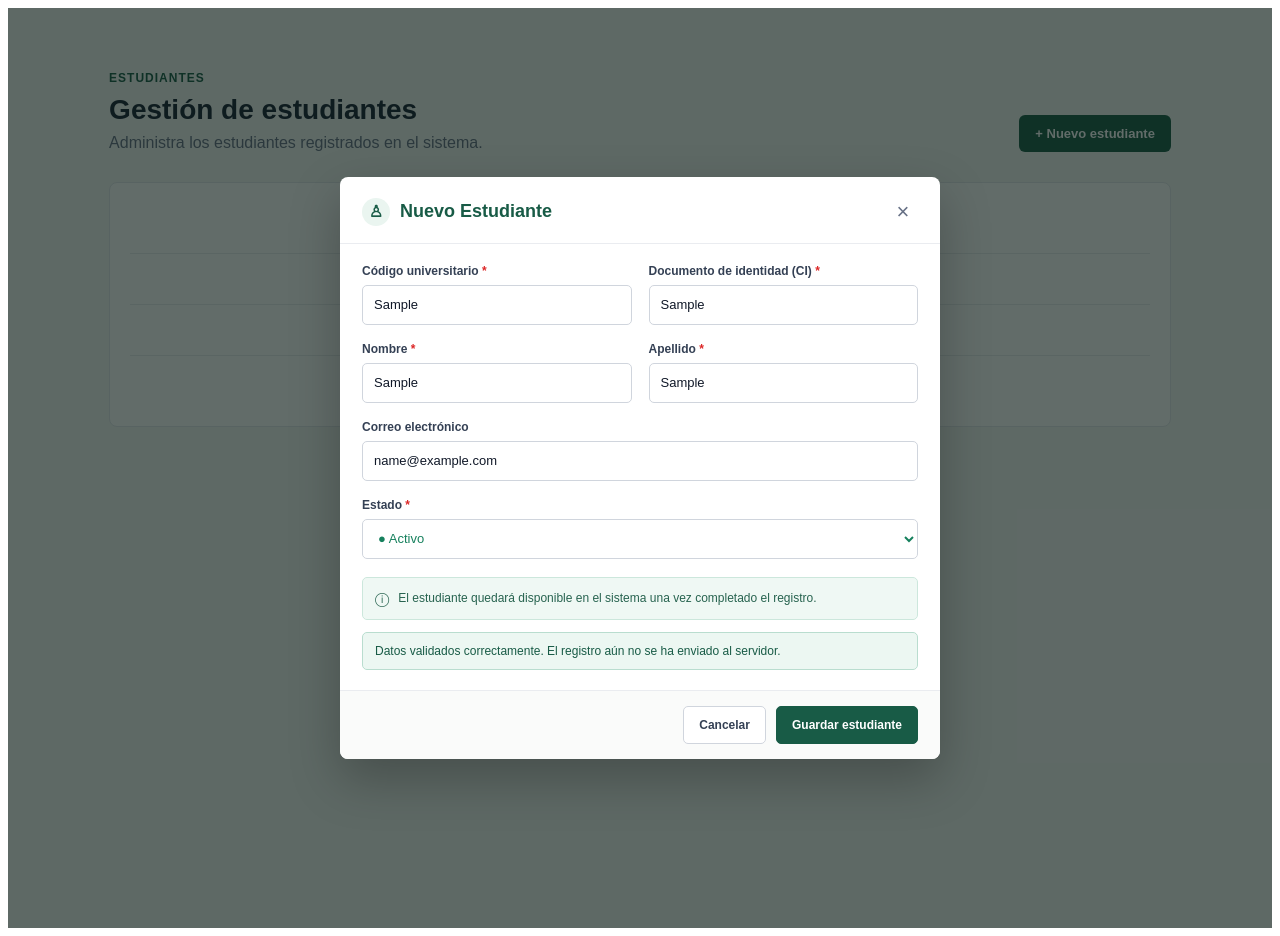
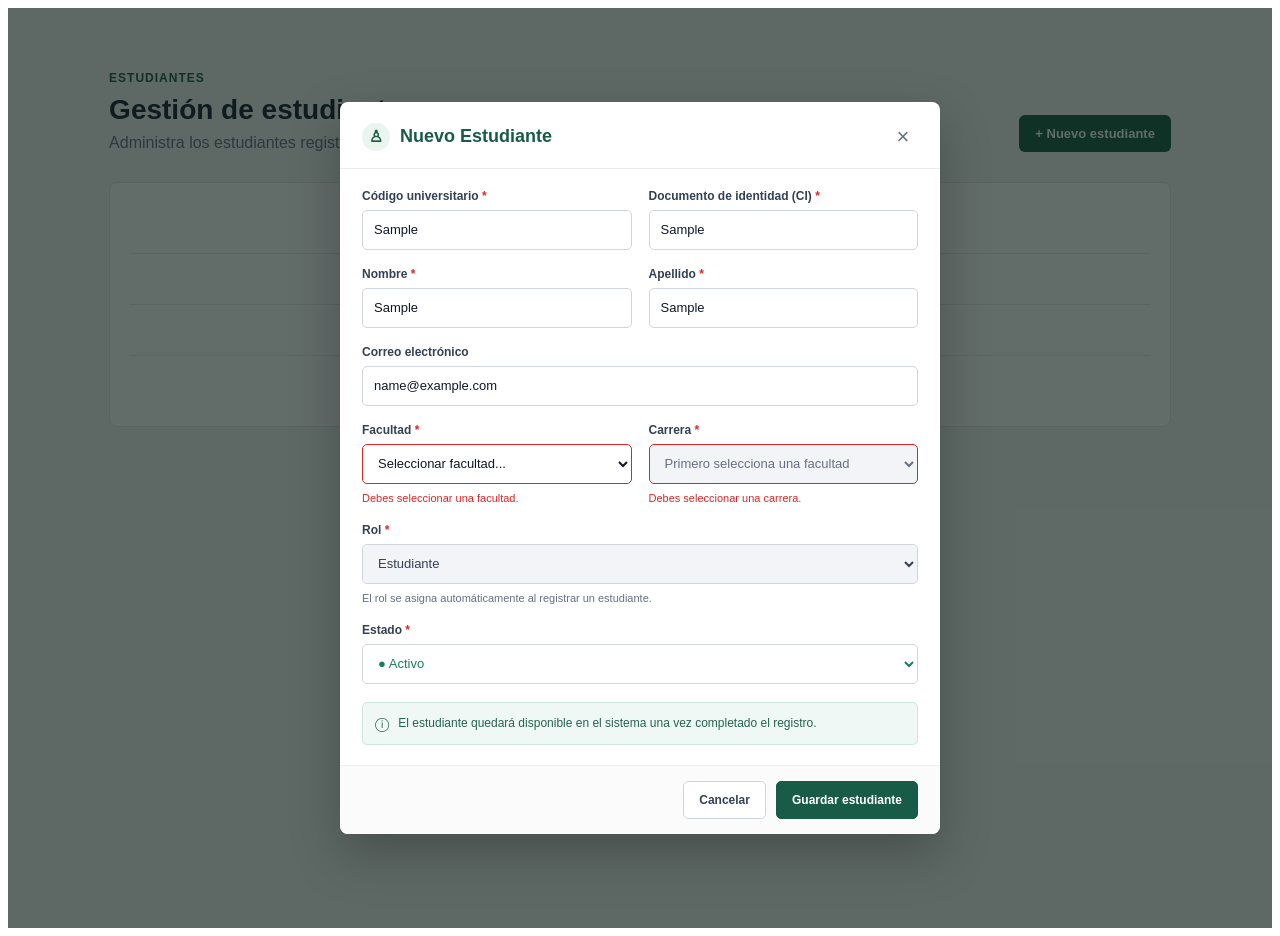
Before and after one commit to DeltaSoft-S-R-L/Sistema-control-examenes, a Next.js app in the folder frontend/: page /estudiantes/nuevo in a window 1280 px wide. Both pictures are taken after typing "Sample", "Sample", "Sample", "Sample", "name@example.com" into the empty fields and a click on the button "Guardar estudiante". Built offline with nearby package versions, Linux system fonts and the light colour scheme.

Commit message:
feat: agregar facultad carrera y rol al registro de estudiante

```diff
--- a/frontend/app/estudiantes/nuevo/page.module.css
+++ b/frontend/app/estudiantes/nuevo/page.module.css
@@ -191,6 +191,18 @@
   color: #98a2b3;
 }
 
+/*
+ * Select deshabilitado.
+ * Se utiliza para Carrera antes de seleccionar Facultad
+ * y para el Rol automático.
+ */
+.field select:disabled {
+  background: #f2f4f7;
+  color: #667085;
+  cursor: not-allowed;
+  opacity: 1;
+}
+
 .fullWidth {
   grid-column: 1 / -1;
 }
@@ -211,8 +223,28 @@
   line-height: 1.35;
 }
 
-/* Estado del estudiante */
+/*
+ * Texto auxiliar utilizado debajo del Rol.
+ */
+.helperText {
+  margin: 0;
+  color: #667085;
+  font-size: 11px;
+  line-height: 1.35;
+}
 
+/*
+ * Rol automático del formulario de estudiante.
+ */
+.rolSelect {
+  background: #f2f4f7 !important;
+  color: #344054 !important;
+  font-weight: 500;
+}
+
+/*
+ * Estado del estudiante
+ */
 .estadoSelect {
   font-weight: 500;
 }
--- a/frontend/app/estudiantes/nuevo/page.tsx
+++ b/frontend/app/estudiantes/nuevo/page.tsx
@@ -9,29 +9,158 @@ type ErroresFormulario = {
   nombre?: string;
   apellido?: string;
   correo?: string;
+  facultad?: string;
+  carrera?: string;
+  rol?: string;
   estado?: string;
+};
+
+type Facultad = {
+  nombre: string;
+  carreras: string[];
+};
+
+/*
+ * Datos temporales para el frontend.
+ *
+ * Cuando el backend implemente la administración de facultades
+ * y carreras, estos datos podrán obtenerse desde la API.
+ */
+const facultades: Record<string, Facultad> = {
+  CIENCIAS_TECNOLOGIA: {
+    nombre: "Facultad de Ciencias y Tecnología",
+    carreras: [
+      "Ingeniería de Sistemas",
+      "Ingeniería Informática",
+      "Ingeniería Electrónica",
+      "Ingeniería Civil",
+      "Ingeniería Industrial",
+    ],
+  },
+
+  CIENCIAS_ECONOMICAS: {
+    nombre: "Facultad de Ciencias Económicas",
+    carreras: [
+      "Administración de Empresas",
+      "Economía",
+      "Contaduría Pública",
+      "Ingeniería Comercial",
+      "Ingeniería Financiera",
+    ],
+  },
+
+  CIENCIAS_SALUD: {
+    nombre: "Facultad de Ciencias de la Salud",
+    carreras: [
+      "Medicina",
+      "Enfermería",
+      "Nutrición y Dietética",
+      "Fisioterapia y Kinesiología",
+      "Odontología",
+    ],
+  },
+
+  HUMANIDADES: {
+    nombre: "Facultad de Humanidades",
+    carreras: [
+      "Psicología",
+      "Ciencias de la Educación",
+      "Lingüística",
+      "Trabajo Social",
+      "Comunicación Social",
+    ],
+  },
 };
 
 export default function NuevoEstudiantePage() {
   const [errores, setErrores] = useState<ErroresFormulario>({});
   const [mensaje, setMensaje] = useState("");
-  const [estadoSeleccionado, setEstadoSeleccionado] = useState("ACTIVO");
+
+  const [estadoSeleccionado, setEstadoSeleccionado] =
+    useState("ACTIVO");
+
+  const [facultadSeleccionada, setFacultadSeleccionada] =
+    useState("");
+
+  const [carreraSeleccionada, setCarreraSeleccionada] =
+    useState("");
+
+  /*
+   * Obtiene las carreras correspondientes
+   * a la facultad seleccionada.
+   */
+  const carrerasDisponibles = facultadSeleccionada
+    ? facultades[facultadSeleccionada]?.carreras ?? []
+    : [];
+
+  /*
+   * Cuando cambia la facultad, se limpia la carrera
+   * anteriormente seleccionada.
+   */
+  const handleFacultadChange = (
+    event: React.ChangeEvent<HTMLSelectElement>
+  ) => {
+    setFacultadSeleccionada(event.target.value);
+    setCarreraSeleccionada("");
+
+    setErrores((erroresActuales) => ({
+      ...erroresActuales,
+      facultad: undefined,
+      carrera: undefined,
+    }));
+  };
+
+  const handleCarreraChange = (
+    event: React.ChangeEvent<HTMLSelectElement>
+  ) => {
+    setCarreraSeleccionada(event.target.value);
+
+    setErrores((erroresActuales) => ({
+      ...erroresActuales,
+      carrera: undefined,
+    }));
+  };
 
   const handleSubmit = (event: FormEvent<HTMLFormElement>) => {
     event.preventDefault();
 
     const formData = new FormData(event.currentTarget);
 
-    const ci = String(formData.get("ci") ?? "").trim();
+    const ci = String(
+      formData.get("ci") ?? ""
+    ).trim();
 
     const codigoUniversitario = String(
       formData.get("codigoUniversitario") ?? ""
     ).trim();
 
-    const nombre = String(formData.get("nombre") ?? "").trim();
-    const apellido = String(formData.get("apellido") ?? "").trim();
-    const correo = String(formData.get("correo") ?? "").trim();
-    const estado = String(formData.get("estado") ?? "").trim();
+    const nombre = String(
+      formData.get("nombre") ?? ""
+    ).trim();
+
+    const apellido = String(
+      formData.get("apellido") ?? ""
+    ).trim();
+
+    const correo = String(
+      formData.get("correo") ?? ""
+    ).trim();
+
+    const facultad = String(
+      formData.get("facultad") ?? ""
+    ).trim();
+
+    const carrera = String(
+      formData.get("carrera") ?? ""
+    ).trim();
+
+    const rol = String(
+      formData.get("rol") ?? ""
+    ).trim();
+
+    const estado = String(
+      formData.get("estado") ?? ""
+    ).trim();
 
     const nuevosErrores: ErroresFormulario = {};
 
@@ -39,8 +168,12 @@ export default function NuevoEstudiantePage() {
      * Formatos permitidos
      */
     const formatoIdentificador = /^[A-Za-z0-9-]+$/;
-    const formatoNombre = /^[A-Za-zÁÉÍÓÚáéíóúÑñÜü\s'-]+$/;
-    const formatoCorreo = /^[^\s@]+@[^\s@]+\.[^\s@]+$/;
+
+    const formatoNombre =
+      /^[A-Za-zÁÉÍÓÚáéíóúÑñÜü\s'-]+$/;
+
+    const formatoCorreo =
+      /^[^\s@]+@[^\s@]+\.[^\s@]+$/;
 
     /*
      * Código universitario
@@ -51,7 +184,9 @@ export default function NuevoEstudiantePage() {
     } else if (codigoUniversitario.length > 15) {
       nuevosErrores.codigoUniversitario =
         "El código universitario no puede superar los 15 caracteres.";
-    } else if (!formatoIdentificador.test(codigoUniversitario)) {
+    } else if (
+      !formatoIdentificador.test(codigoUniversitario)
+    ) {
       nuevosErrores.codigoUniversitario =
         "El código solo puede contener letras, números y guiones.";
     }
@@ -74,7 +209,8 @@ export default function NuevoEstudiantePage() {
      * Nombre
      */
     if (!nombre) {
-      nuevosErrores.nombre = "El nombre es obligatorio.";
+      nuevosErrores.nombre =
+        "El nombre es obligatorio.";
     } else if (!formatoNombre.test(nombre)) {
       nuevosErrores.nombre =
         "El nombre solo puede contener letras, espacios, apóstrofes y guiones.";
@@ -84,7 +220,8 @@ export default function NuevoEstudiantePage() {
      * Apellido
      */
     if (!apellido) {
-      nuevosErrores.apellido = "El apellido es obligatorio.";
+      nuevosErrores.apellido =
+        "El apellido es obligatorio.";
     } else if (!formatoNombre.test(apellido)) {
       nuevosErrores.apellido =
         "El apellido solo puede contener letras, espacios, apóstrofes y guiones.";
@@ -93,12 +230,39 @@ export default function NuevoEstudiantePage() {
     /*
      * Correo electrónico
      *
-     * Es opcional, pero si se ingresa debe tener
-     * un formato de correo válido.
+     * Es opcional, pero si se ingresa
+     * debe tener un formato válido.
      */
     if (correo && !formatoCorreo.test(correo)) {
       nuevosErrores.correo =
         "Ingresa un correo electrónico válido.";
+    }
+
+    /*
+     * Facultad
+     */
+    if (!facultad) {
+      nuevosErrores.facultad =
+        "Debes seleccionar una facultad.";
+    }
+
+    /*
+     * Carrera
+     */
+    if (!carrera) {
+      nuevosErrores.carrera =
+        "Debes seleccionar una carrera.";
+    }
+
+    /*
+     * Rol
+     *
+     * En esta HU el registro corresponde
+     * exclusivamente a estudiantes.
+     */
+    if (!rol) {
+      nuevosErrores.rol =
+        "El rol del estudiante es obligatorio.";
     }
 
     /*
@@ -113,7 +277,8 @@ export default function NuevoEstudiantePage() {
     setMensaje("");
 
     /*
-     * Si existe algún error, detenemos el proceso.
+     * Si existe algún error,
+     * detenemos el proceso.
      */
     if (Object.keys(nuevosErrores).length > 0) {
       return;
@@ -121,6 +286,7 @@ export default function NuevoEstudiantePage() {
 
     /*
      * Por ahora el frontend solamente valida.
+     *
      * Cuando exista el endpoint correspondiente,
      * aquí se enviarán los datos al backend.
      */
@@ -131,9 +297,7 @@ export default function NuevoEstudiantePage() {
 
   return (
     <main className={styles.page}>
-      {/* Fondo provisional.
-          Se reemplazará por la pantalla real cuando
-          se integre el formulario con el resto del sistema. */}
+      {/* Fondo provisional */}
       <div className={styles.backgroundContent}>
         <div className={styles.fakeHeader}>
           <div>
@@ -336,6 +500,132 @@ export default function NuevoEstudiantePage() {
                 )}
               </div>
 
+              {/* Facultad */}
+              <div className={styles.field}>
+                <label htmlFor="facultad">
+                  Facultad <span>*</span>
+                </label>
+
+                <select
+                  id="facultad"
+                  name="facultad"
+                  value={facultadSeleccionada}
+                  onChange={handleFacultadChange}
+                  className={
+                    errores.facultad
+                      ? styles.inputError
+                      : ""
+                  }
+                >
+                  <option value="">
+                    Seleccionar facultad...
+                  </option>
+
+                  {Object.entries(facultades).map(
+                    ([codigo, facultad]) => (
+                      <option
+                        key={codigo}
+                        value={codigo}
+                      >
+                        {facultad.nombre}
+                      </option>
+                    )
+                  )}
+                </select>
+
+                {errores.facultad && (
+                  <p className={styles.errorMessage}>
+                    {errores.facultad}
+                  </p>
+                )}
+              </div>
+
+              {/* Carrera */}
+              <div className={styles.field}>
+                <label htmlFor="carrera">
+                  Carrera <span>*</span>
+                </label>
+
+                <select
+                  id="carrera"
+                  name="carrera"
+                  value={carreraSeleccionada}
+                  onChange={handleCarreraChange}
+                  disabled={!facultadSeleccionada}
+                  className={
+                    errores.carrera
+                      ? styles.inputError
+                      : ""
+                  }
+                >
+                  <option value="">
+                    {facultadSeleccionada
+                      ? "Seleccionar carrera..."
+                      : "Primero selecciona una facultad"}
+                  </option>
+
+                  {carrerasDisponibles.map(
+                    (carrera) => (
+                      <option
+                        key={carrera}
+                        value={carrera}
+                      >
+                        {carrera}
+                      </option>
+                    )
+                  )}
+                </select>
+
+                {errores.carrera && (
+                  <p className={styles.errorMessage}>
+                    {errores.carrera}
+                  </p>
+                )}
+              </div>
+
+              {/* Rol */}
+              <div
+                className={`${styles.field} ${styles.fullWidth}`}
+              >
+                <label htmlFor="rol">
+                  Rol <span>*</span>
+                </label>
+
+                <select
+                  id="rol"
+                  name="rol"
+                  value="ESTUDIANTE"
+                  disabled
+                  className={styles.rolSelect}
+                >
+                  <option value="ESTUDIANTE">
+                    Estudiante
+                  </option>
+                </select>
+
+                {/*
+                  Los controles disabled no forman parte de FormData.
+                  Este input oculto permite conservar ESTUDIANTE
+                  como valor del formulario.
+                */}
+                <input
+                  type="hidden"
+                  name="rol"
+                  value="ESTUDIANTE"
+                />
+
+                <p className={styles.helperText}>
+                  El rol se asigna automáticamente al registrar
+                  un estudiante.
+                </p>
+
+                {errores.rol && (
+                  <p className={styles.errorMessage}>
+                    {errores.rol}
+                  </p>
+                )}
+              </div>
+
               {/* Estado */}
               <div
                 className={`${styles.field} ${styles.fullWidth}`}
@@ -349,7 +639,9 @@ export default function NuevoEstudiantePage() {
                   name="estado"
                   value={estadoSeleccionado}
                   onChange={(event) =>
-                    setEstadoSeleccionado(event.target.value)
+                    setEstadoSeleccionado(
+                      event.target.value
+                    )
                   }
                   className={`${styles.estadoSelect} ${
                     estadoSeleccionado === "ACTIVO"
```
